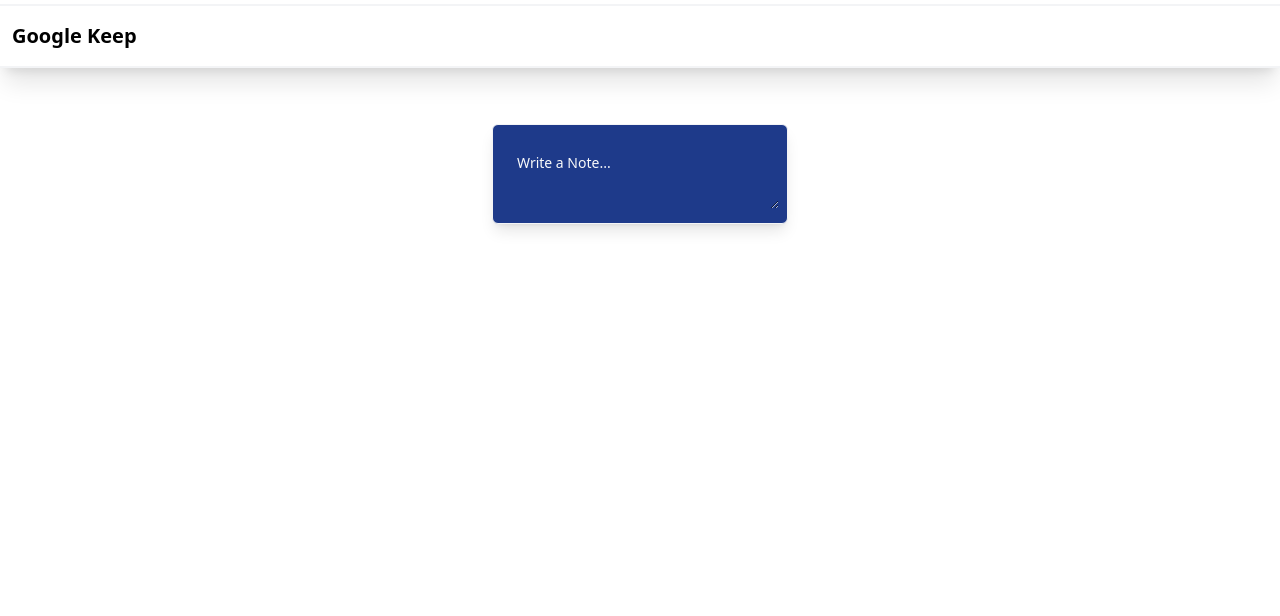
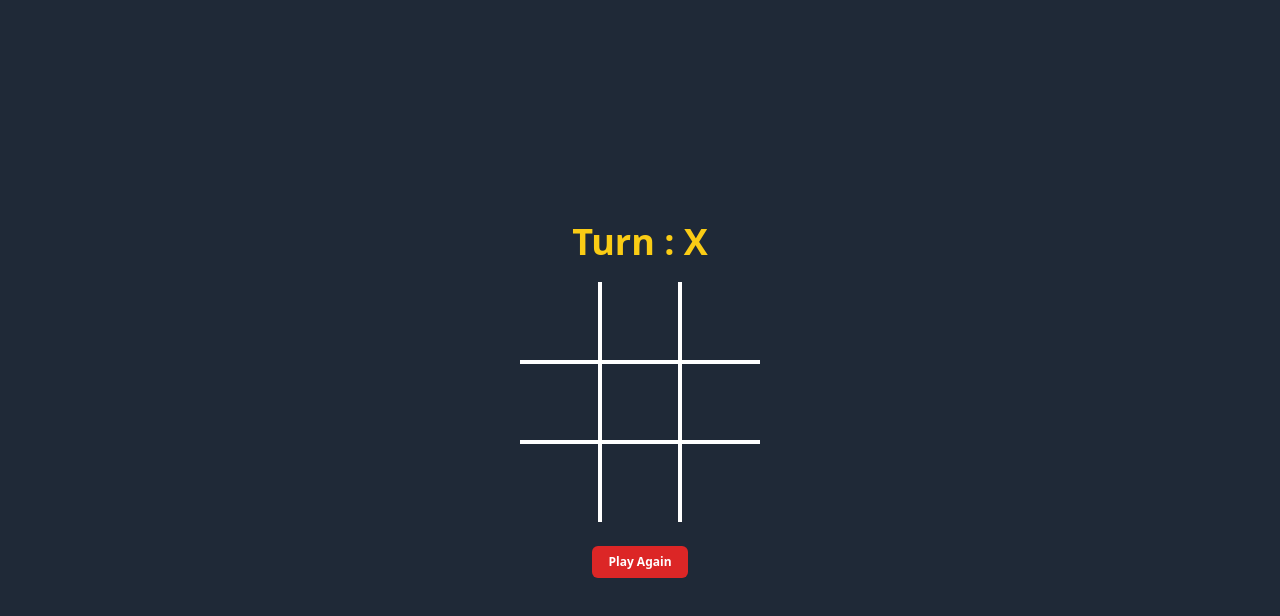
Before and after one commit to prama12/react-simple-project, a React (Create React App) app: page / in a window 1280 px wide. Shown: the top 616 px of the page. Built offline with nearby package versions, Linux system fonts and the light colour scheme.

Commit message:
Tic Tac Toe game complete

```diff
--- a/src/App.js
+++ b/src/App.js
@@ -3,6 +3,8 @@
 import Main from './Component/ExportImport/Main'
 import Home from './Component/GoogleKeepApp/Home'
 import Showfile from './Component/ShowHide/Showfile'
+import TodoHome from './Component/SimpleTodo/TodoHome'
+import TicTac from './Component/TicTacToe/TicTac'
 
 const App = () => {
   return (
@@ -10,7 +12,10 @@
       {/* <Calc /> */}
       {/* <Main /> */}
       {/* <Showfile/> */}
-      <Home />
+      {/* <Home /> */}
+      {/* <TodoHome /> */}
+      <TicTac />
+
 
     </>
   )
--- /dev/null
+++ b/src/Component/SimpleTodo/TodoHome.jsx
@@ -0,0 +1,11 @@
+import React from 'react'
+
+const TodoHome = () => {
+  return (
+    <div>
+
+    </div>
+  )
+}
+
+export default TodoHome
--- /dev/null
+++ b/src/Component/TicTacToe/TicTac.jsx
@@ -0,0 +1,130 @@
+import React, { useState } from 'react'
+
+
+const TicTac = () => {
+
+     const [game, setGame] = useState('X');
+     const [xChance, setXChance] = useState(Array(9).fill(''));
+     const [win, setWin] = useState();
+
+     const checkWinner = (items) => {
+          let Winner = {
+               across: [
+                    [0, 1, 2],
+                    [3, 4, 5],
+                    [6, 7, 8]
+               ],
+
+               down: [
+                    [0, 3, 6],
+                    [1, 4, 7],
+                    [2, 5, 8]
+               ],
+
+               diagnol: [
+                    [0, 4, 8],
+                    [2, 4, 6]
+               ]
+          };
+
+          for (let winners in Winner) {
+               Winner[winners].forEach((pattern) => {
+                    if (
+                         items[pattern[0]] === "" ||
+                         items[pattern[1]] === "" ||
+                         items[pattern[2]] === ""
+                    ) { }
+                    else if (
+                         items[pattern[0]] === items[pattern[1]] &&
+                         items[pattern[1]] === items[pattern[2]]
+                    ) {
+                         setWin(items[pattern[0]]);
+                    }
+
+               });
+          }
+     };
+
+     const clickEvent = (num) => {
+          if (xChance[num] !== '') {
+               alert("Already Clicked");
+               return;
+          }
+
+          let items = [...xChance];
+
+          if (game === 'X') {
+               items[num] = 'X';
+               setGame('0');
+          } else {
+               items[num] = '0';
+               setGame('X');
+          }
+
+          checkWinner(items);
+          setXChance(items);
+          //console.log(items);
+     }
+
+     const handleRestart = () => {
+          setWin(null);
+          setXChance(Array(9).fill(''));
+     }
+
+
+     const Cell = ({ num , style }) => {
+          return <td className={`${style} border-white text-center w-20 h-20 text-4xl font-black text-white hover:shadow-md shadow-slate-100 cursor-pointer hover:bg-slate-800 rounded-md overflow-hidden `} onClick={() => clickEvent(num)}>{xChance[num]}</td>;
+     }
+
+     return (
+          <>
+               <div className='w-full bg-gray-800'>
+                    <div className='flex h-screen items-center justify-center'>
+                         {/* Tic tac toe */}
+
+                         <div className='flex justify-center items-center flex-col gap-3'>
+                              <h1 className=' font-bold text-4xl text-yellow-400 mb-2'>Turn : {game}</h1>
+                              <table>
+                                   <tr>
+                                        <Cell num={0} style="border-b-4"/>
+                                        <Cell num={1} style="border-x-4"/>
+                                        <Cell num={2} style="border-b-4"/>
+                                   </tr>
+
+                                   <tr>
+                                        <Cell num={3} style="border-r-4"/>
+                                        <Cell num={4} style="border-4"/>
+                                        <Cell num={5} style="border-l-4"/>
+                                   </tr>
+
+                                   <tr>
+                                        <Cell num={6} style="border-t-4"/>
+                                        <Cell num={7} style="border-x-4"/>
+                                        <Cell num={8} style="border-t-4"/>
+
+                                   </tr>
+                              </table>
+
+                              {win && (
+
+                                   <div className=' mt-3'>
+                                        <h1 className='text-red-600 font-bold text-xl'>{win} <span className='text-white'>is the Winner!</span></h1>
+
+                                   </div>
+
+                              )
+                              }
+                              <div className=' mt-3'>
+                              <button className='border-red-600 text-xs font-bold px-4 py-2 rounded-md overflow-hidden bg-red-600 hover:bg-red-800 text-white ' onClick={() => handleRestart()}>Play Again</button>
+                              </div>
+
+                         </div>
+
+                    </div>
+
+               </div>
+          </>
+     )
+}
+
+export default TicTac
```
Also changed, not shown: src/index.css (line endings or trailing spaces).
